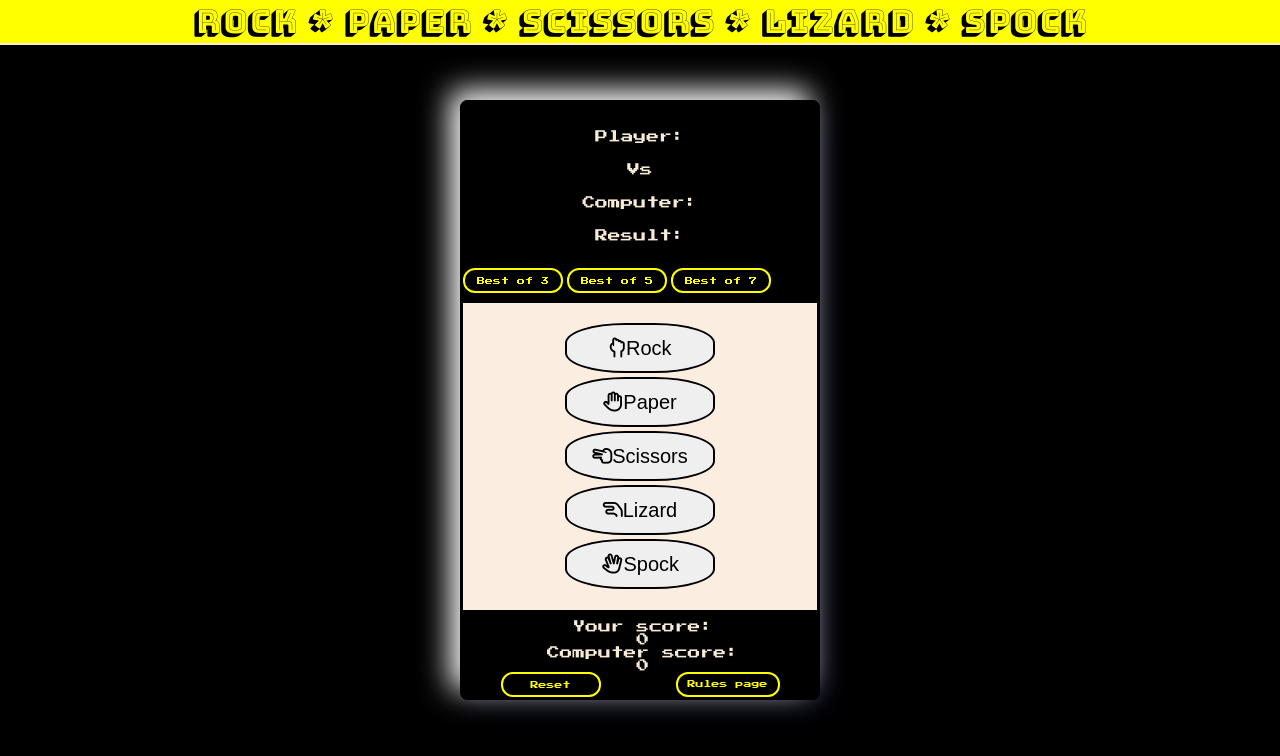
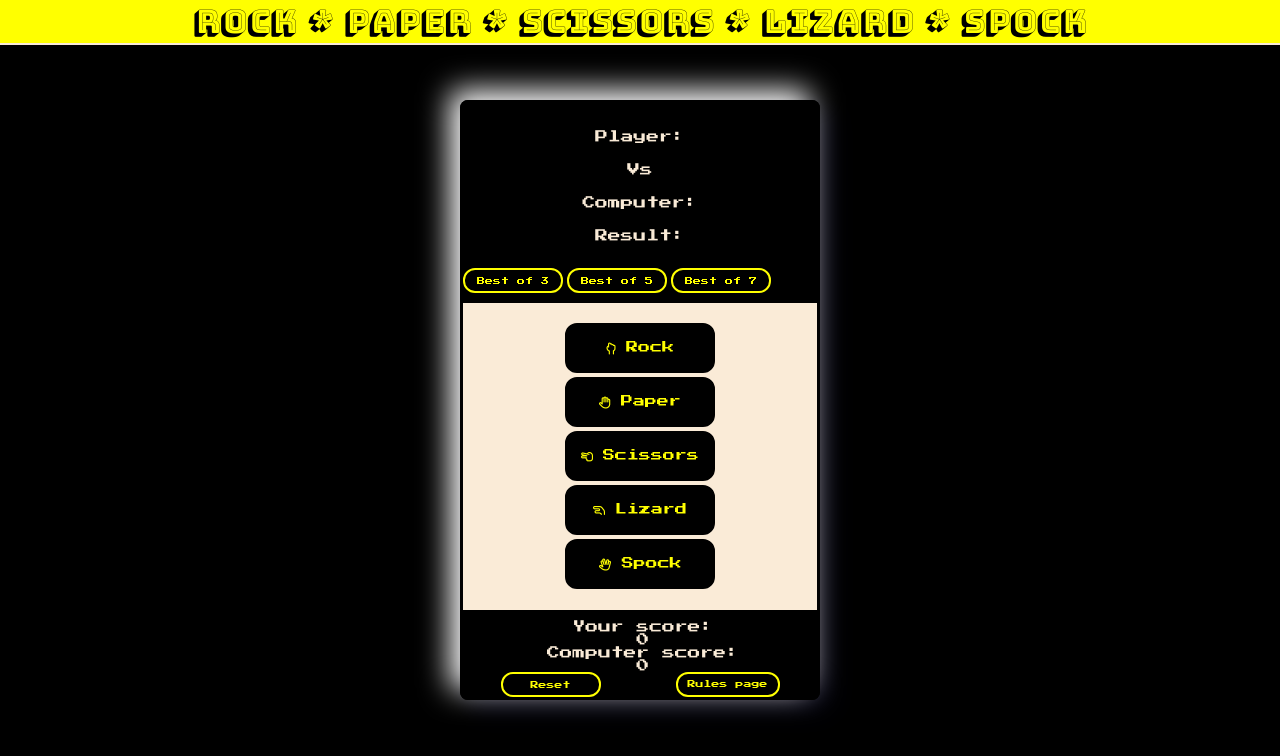
Before and after one commit to addieoG/Rock-Paper-Scissors-Lizard-Spock-Game, a plain HTML site: page game.html in a window 1280 px wide. Drawn offline with Linux system fonts and the light colour scheme.

Commit message:
fix
fix spacing between icons and words on game buttons

```diff
--- a/assests/css/styles.css
+++ b/assests/css/styles.css
@@ -17,7 +17,6 @@ body {
     height: 1200px;
     flex-wrap: wrap;
 }
-
 
 #game-body {
     background: black;
@@ -121,7 +120,7 @@ li {
     display: flex;
     width: 100%;
     height: 65%;
-    background: #fbeee0;
+    background: antiquewhite;
     flex-direction: column;
 }
 
@@ -148,13 +147,16 @@ li {
 }
 
 .buttons button {
+    font-family: 'Press Start 2P', cursive;
+    color: yellow;
     height: 50px;
     width: 150px;
-    border-radius: 40%;
+    border-radius: 12px;
     border: 2px solid black;
-    font-size: 20px;
+    font-size: 12px;
     cursor: pointer;
     margin: 2px;
+    background: black;
 }
 
 .game-display-text {
--- a/game.html
+++ b/game.html
@@ -28,14 +28,15 @@
             <div id=btn-container>
                 <div class="buttons">
                     <button data-type="Rock" class="player-selection" id="rock-container"><i
-                            class="fa-regular fa-hand-back-fist"></i>Rock</button>
-                    <button data-type="Paper" class="player-selection"><i class="fa-regular fa-hand"></i>Paper</button>
-                    <button data-type="Scissors" class="player-selection"><i
-                            class="fa-regular fa-hand-scissors"></i>Scissors</button>
-                    <button data-type="Lizard" class="player-selection"><i
-                            class="fa-regular fa-hand-lizard"></i>Lizard</button>
-                    <button data-type="Spock" class="player-selection"><i
-                            class="fa-regular fa-hand-spock"></i>Spock</button>
+                            class="fa-regular fa-hand-back-fist" style="margin-right: 10px;"></i>Rock</button>
+                    <button data-type="Paper" class="player-selection"><i class="fa-regular fa-hand"
+                            style="margin-right: 10px;"></i>Paper</button>
+                    <button data-type=" Scissors" class="player-selection"><i class="fa-regular fa-hand-scissors"
+                            style="margin-right: 10px;"></i>Scissors</button>
+                    <button data-type=" Lizard" class="player-selection"><i class="fa-regular fa-hand-lizard"
+                            style="margin-right: 10px;"></i>Lizard</button>
+                    <button data-type="Spock" class="player-selection"><i class="fa-regular fa-hand-spock"
+                            style="margin-right: 10px;"></i>Spock</button>
                 </div>
             </div>
             <div id="score-board">
```
